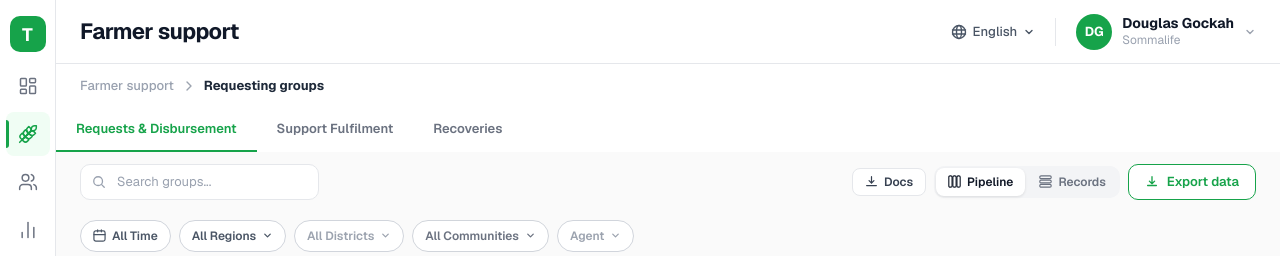
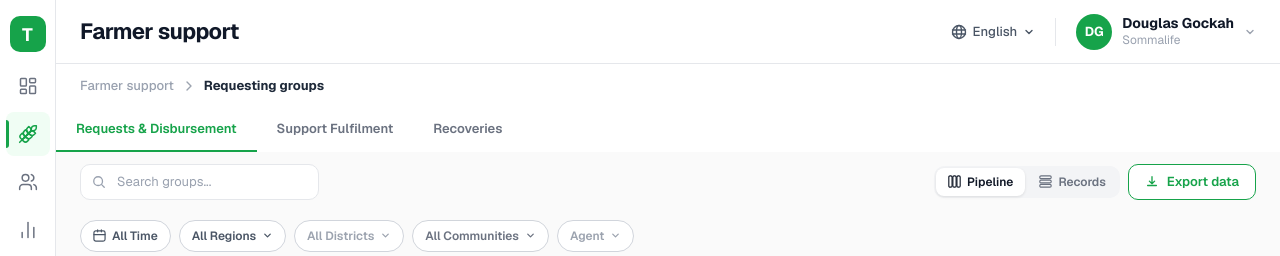
Before and after one commit to Douglas-Gockah/Farmer-support-redesign, a Next.js app: page / in a window 1280 px wide. Shown: the top 256 px of the page. Built offline with nearby package versions, Linux system fonts and the light colour scheme.

Commit message:
revert: remove Docs download button from filter bar
https://claude.ai/code/session_01UzjYtfTR1DtvCK3cNSyNgL

```diff
--- a/components/kanban-screen.tsx
+++ b/components/kanban-screen.tsx
@@ -101,24 +101,7 @@ export default function KanbanScreen() {
             agents={agents}
             onFilterChange={handleFilterChange}
             rightSlot={
-              <div className="flex items-center gap-2">
-                {/* Download prototype doc */}
-                <a
-                  href="/Farmer-Support-Prototype-Docs.docx"
-                  download="Farmer-Support-Prototype-Docs.docx"
-                  className="flex items-center gap-1.5 h-7 px-3 rounded-md text-[12px] font-semibold transition-colors hover:bg-gray-100"
-                  style={{ color: "#374151", border: "1px solid #E5E7EB", background: "#FFFFFF" }}
-                  title="Download prototype documentation (.docx)"
-                >
-                  <svg width="13" height="13" viewBox="0 0 16 16" fill="none">
-                    <path d="M8 2v8M5 7l3 3 3-3" stroke="currentColor" strokeWidth="1.5" strokeLinecap="round" strokeLinejoin="round" />
-                    <path d="M2 13h12" stroke="currentColor" strokeWidth="1.5" strokeLinecap="round" />
-                  </svg>
-                  Docs
-                </a>
-
-                {/* Pipeline / Records toggle */}
-                <div className="flex items-center rounded-lg p-0.5 gap-0.5" style={{ background: "#F3F4F6" }}>
+              <div className="flex items-center rounded-lg p-0.5 gap-0.5" style={{ background: "#F3F4F6" }}>
                 <button
                   onClick={() => setViewMode("pipeline")}
                   className="flex items-center gap-1.5 h-7 px-3 rounded-md text-[12px] font-semibold transition-all"
@@ -147,7 +130,6 @@ export default function KanbanScreen() {
                   </svg>
                   Records
                 </button>
-                </div>
               </div>
             }
           />
```
